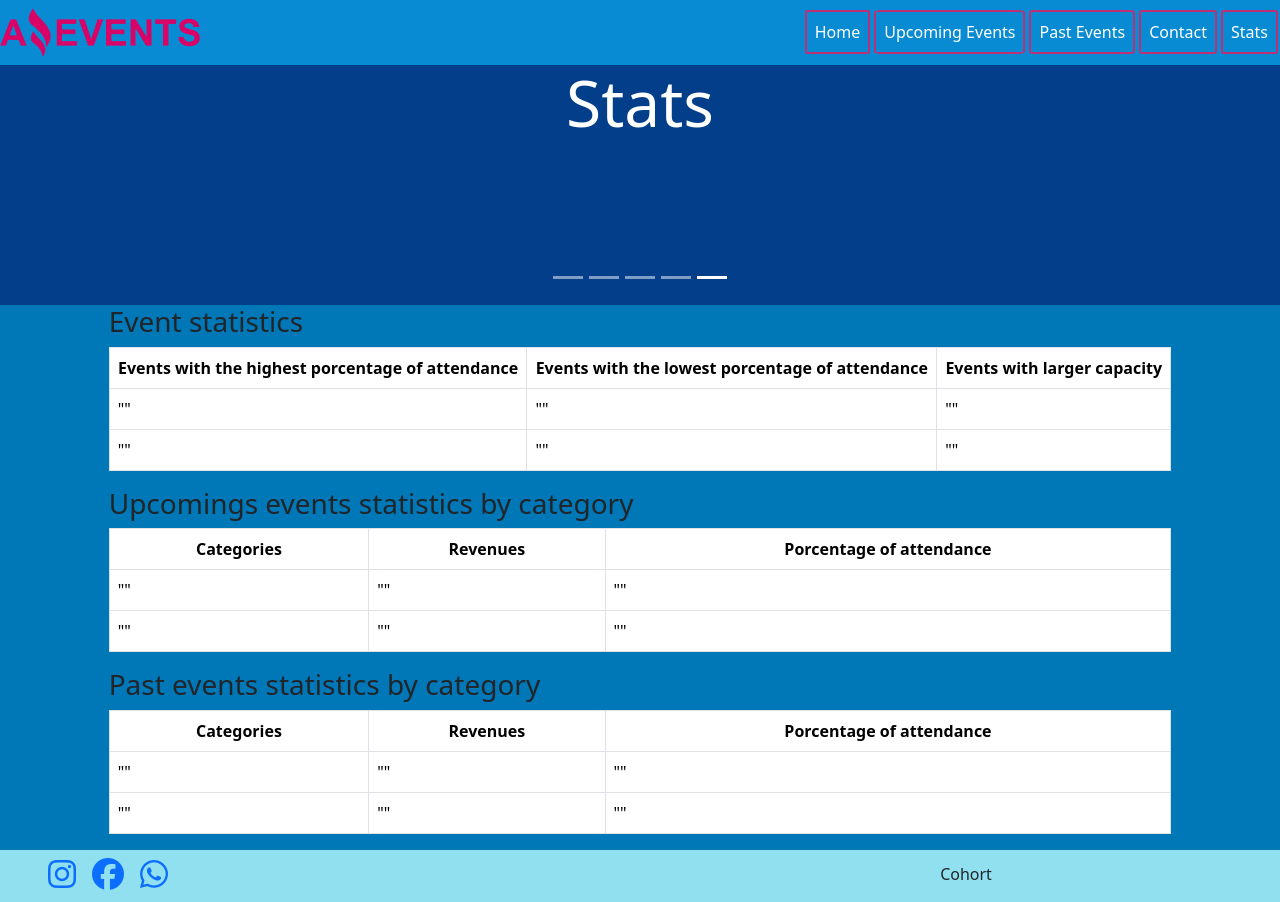
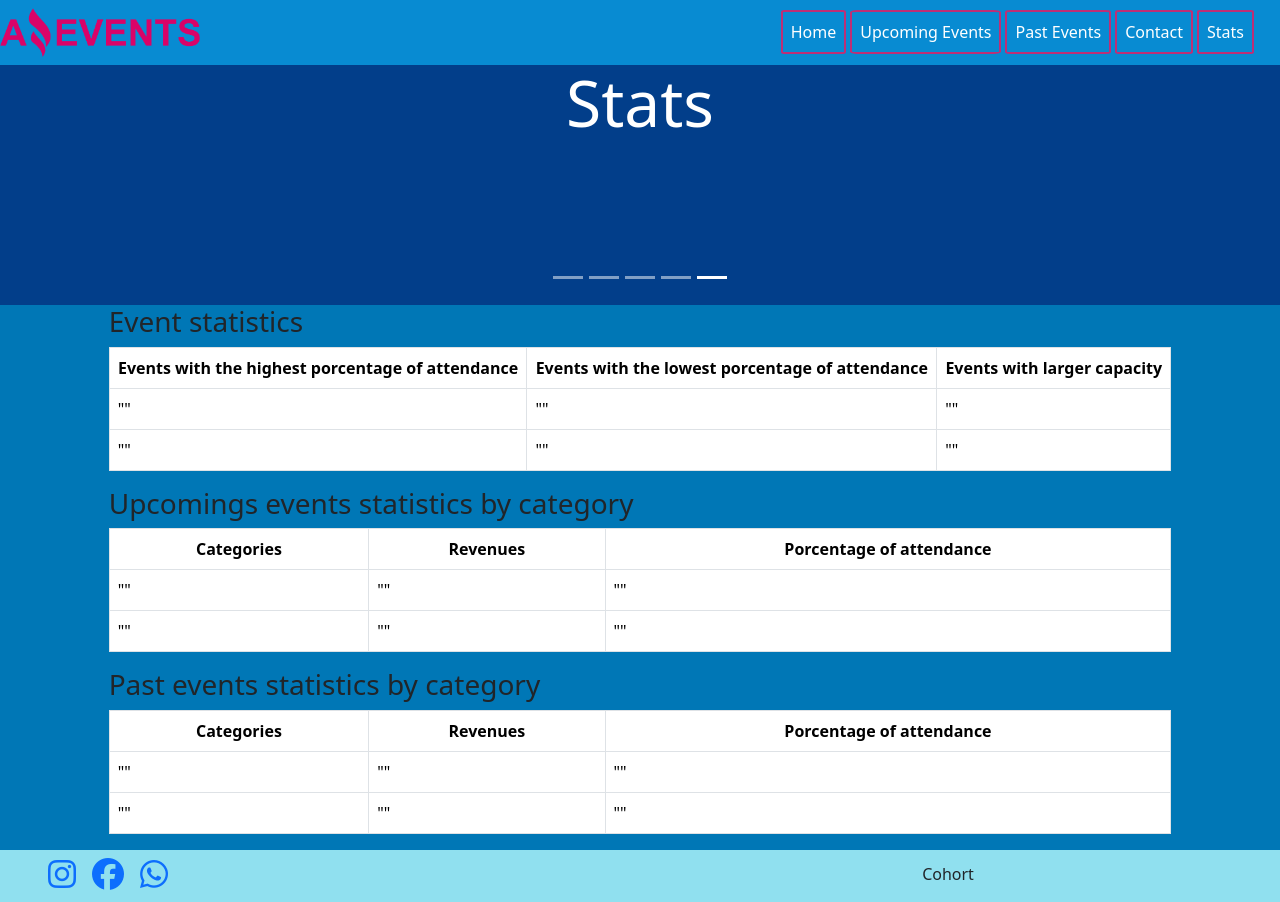
Before and after one commit to bautistamiguel966/AMAZING_EVENTS_BAUTISTA, a plain HTML site: page stats.html in a window 1280 px wide. Drawn offline with nearby package versions, Linux system fonts and the light colour scheme.

Commit message:
Arregle el scroll horizontal que me olvide

```diff
--- a/assets/styles/style.css
+++ b/assets/styles/style.css
@@ -3,8 +3,6 @@
     padding: 0;
 }
 body{
-
-    overflow-x: hidden;
     width: auto;
 }
 main{
@@ -12,18 +10,19 @@ main{
     background-color: #0077b6;
     width: auto;
     height: auto;
-    /* overflow-x: hidden; */
 }
 header{
     background-color: #088bd2;
     width: auto;
 
 }
+
 footer{
     background-color: #90e0ef;
     width: 100%;
 
 }
+
 
 #img-logo{
     width: 200px;
@@ -55,7 +54,7 @@ footer{
 }
 #row-nav{
     display: flex;
-
+    width: 100%;
 }
 
 .footer-logos{
@@ -218,6 +217,7 @@ footer{
     justify-content: center;
     align-items: center;
     align-self: center;
+    width: 100%;
 }
 
 #cohort p{
```
